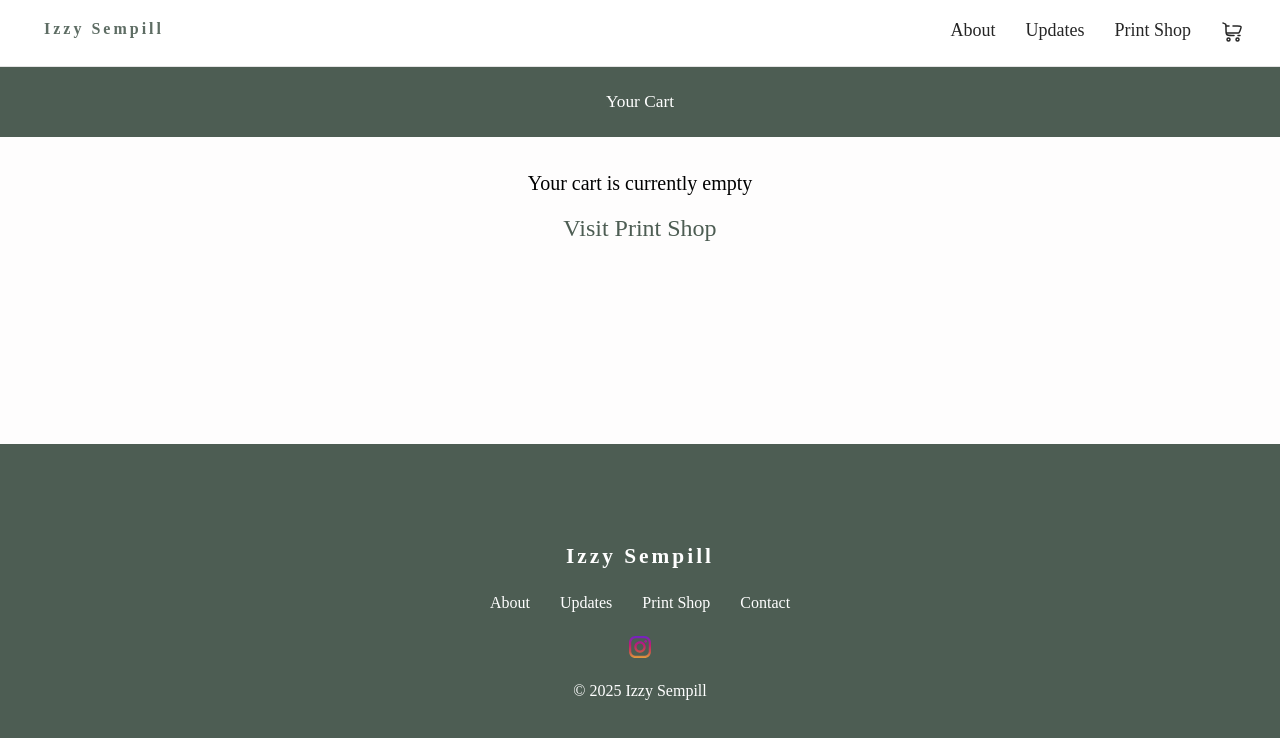
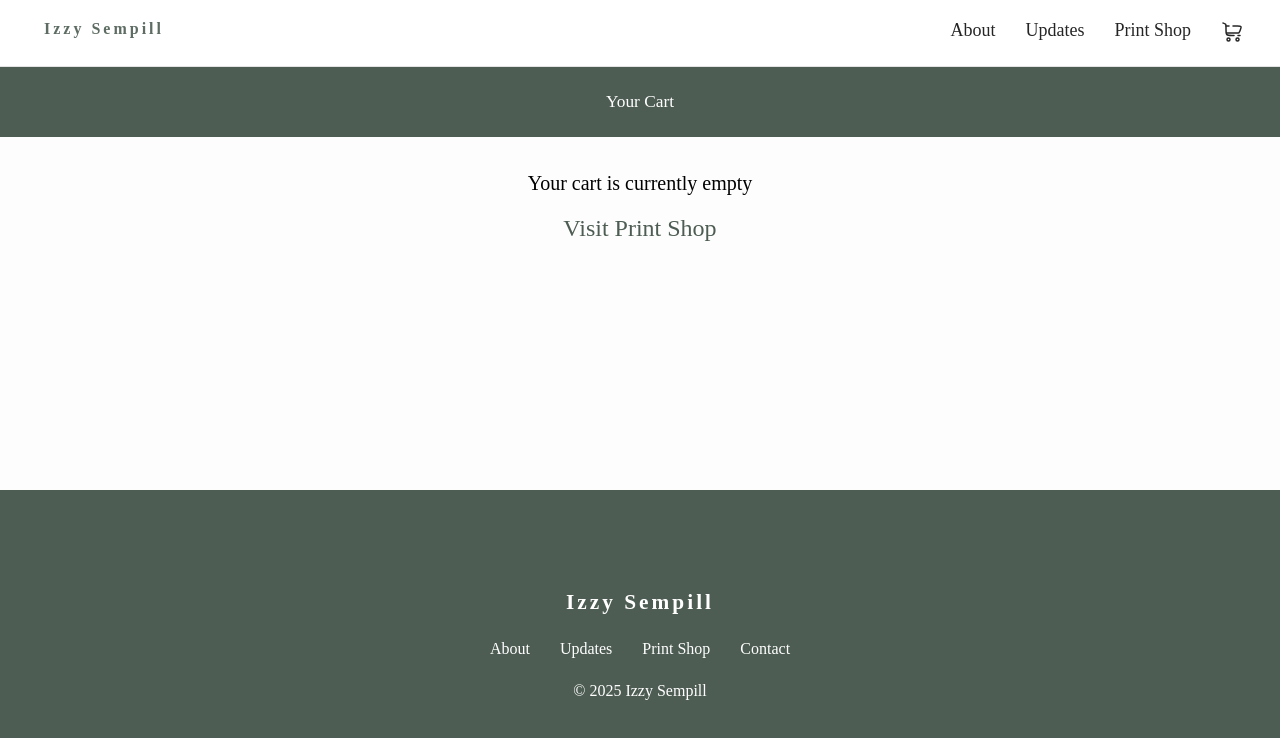
Before and after one commit to isabelsempill/isabelsempill.github.io, a plain HTML site: page cart.html in a window 1280 px wide. Drawn offline with Linux system fonts and the light colour scheme; a web font is replaced by a local one.

Commit message:
remove socials

```diff
--- a/cart.html
+++ b/cart.html
@@ -353,11 +353,6 @@
                 <li><a href="/printshop">Print Shop</a></li>
                 <li><a href="/contact">Contact</a></li>
             </ul>
-			<span style="display: block; margin-top: 20px; cursor: pointer" >
-				<a href="https://www.instagram.com/izzy.sempill" target="_blank" rel="noopener noreferrer">
-					<img height="22" src="/assets/icons/instagram.svg">
-				</a>
-			</span>
             <span style="display: block; margin-top: 20px;">&copy; 2025 Izzy Sempill</span>
         </div>
 
```
Also changed, not shown: contact.html (+0 -5 lines), index.html (+0 -5 lines), printshop.html (+0 -5 lines), product/blue-and-green.html (+0 -5 lines), product/circles.html (+0 -5 lines), product/continuous-line-1.html (+0 -5 lines), product/continuous-line-2.html (+0 -5 lines), product/floorboards.html (+0 -5 lines), product/gate-collage-1.html (+0 -5 lines), product/gate-collage-2.html (+0 -5 lines), product/gate-collage-3.html (+0 -5 lines), product/green-and-orange.html (+0 -5 lines), product/lemons.html (+0 -5 lines), product/pink-and-yellow.html (+0 -5 lines), 4 more files.
